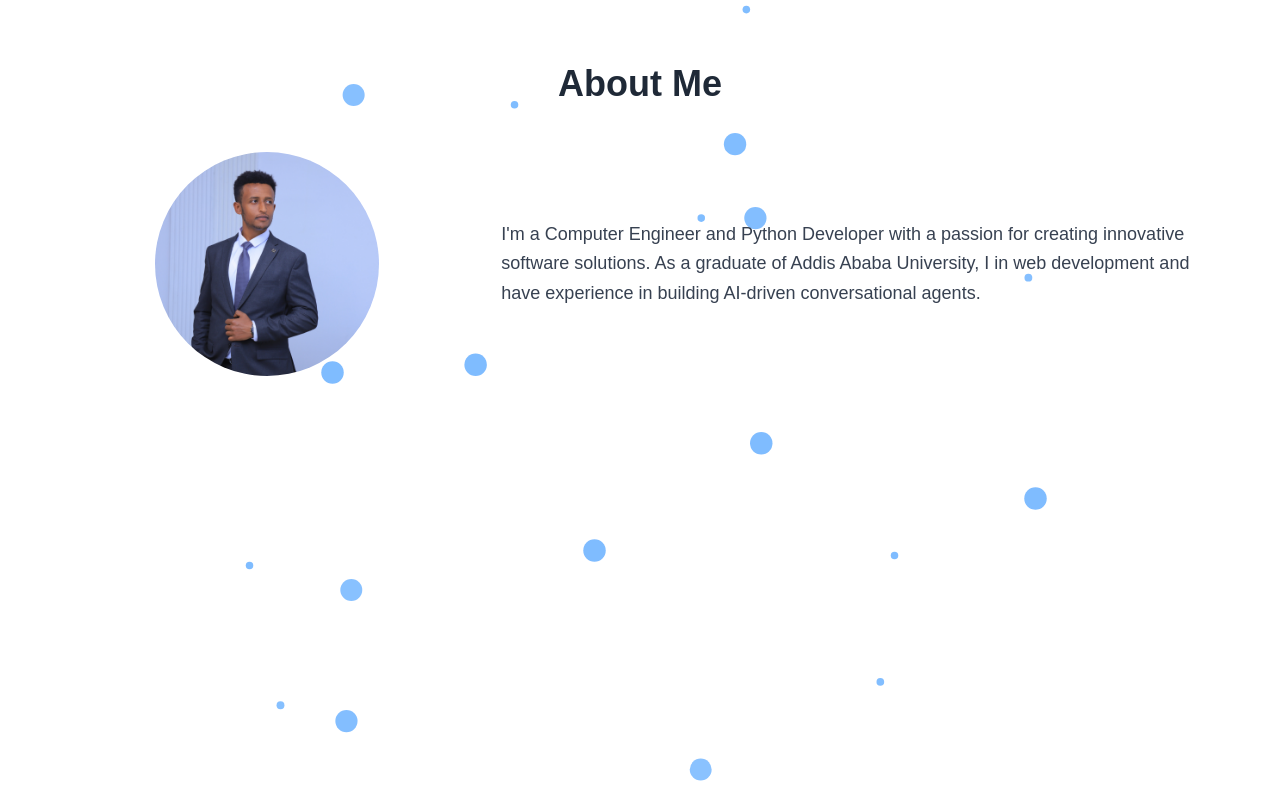
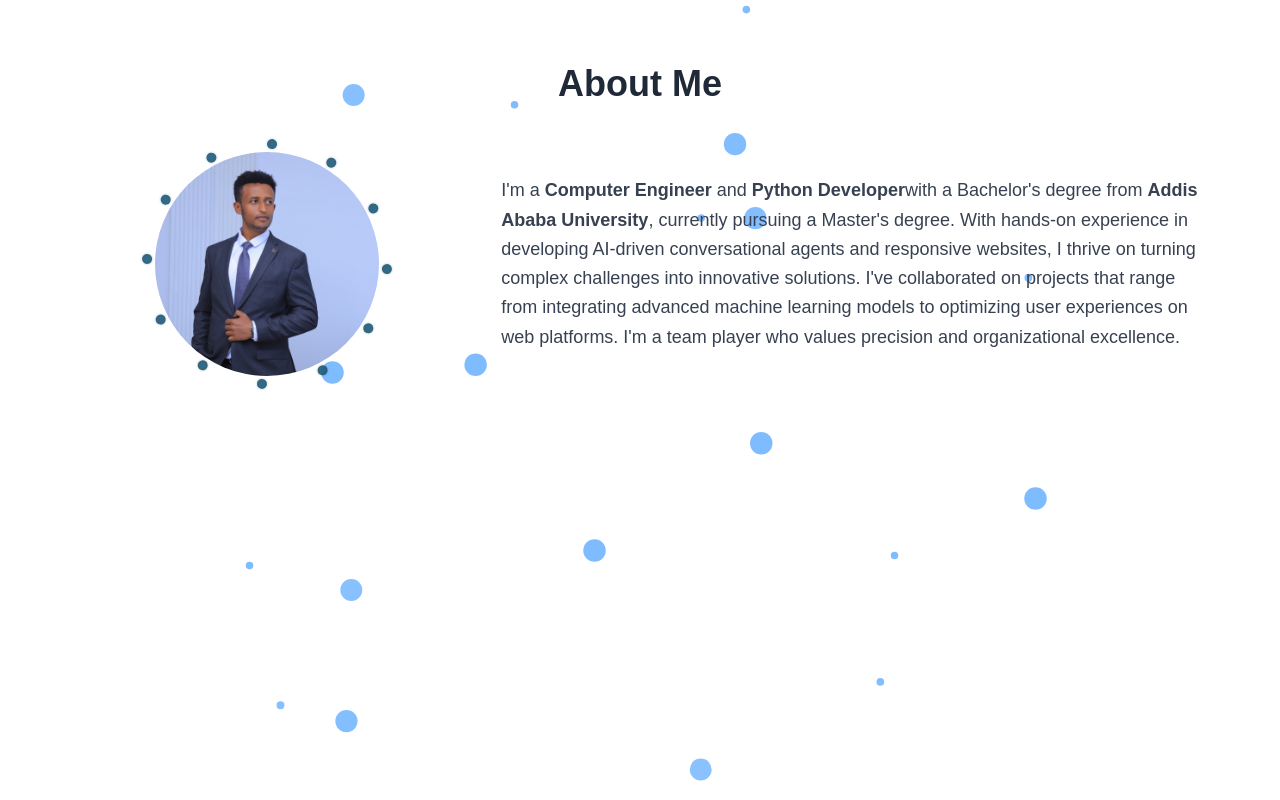
Before and after one commit to Euaell/euaell.github.io, a Next.js app: page / in a window 1280 px wide. Built offline with nearby package versions, Linux system fonts and the light colour scheme; a web font is replaced by a local one.

Commit message:
feat: profile pic animation

```diff
--- a/app/components/About.tsx
+++ b/app/components/About.tsx
@@ -1,20 +1,24 @@
 import Image from 'next/image';
 import BackgroundParticles from './BackgroundParticles';
-
+import ProfilePictureAnimation from './ProfileImageAnimation';
+import React from 'react';
 
 
 function About(): React.ReactElement {
   return (
     <section
       id="about"
-      className="py-16 bg-transparent"
+      className="py-16 bg-transparent relative overflow-hidden"
     >
       <BackgroundParticles type="about" />
-      <div className="container mx-auto px-6 lg:px-20">
-        <h2 className="text-4xl font-bold text-center mb-12 text-gray-800">About Me</h2>
+      <div className="container mx-auto px-6 lg:px-20 relative z-10">
+        <h1 className="text-4xl font-bold text-center mb-12 text-gray-800">
+          About Me
+        </h1>
         <div className="flex flex-col md:flex-row items-center">
-          <div className="md:w-1/3 mb-8 md:mb-0">
+          <div className="md:w-1/3 mb-8 md:mb-0 relative">
             <div className="relative w-56 h-56 mx-auto">
+              {/* Profile Picture */}
               <Image
                 src="/images/profile.jpg"
                 alt="Euael M. Eshete"
@@ -22,13 +26,19 @@ function About(): React.ReactElement {
                 layout="fill"
                 priority
               />
+              {/* Animation Overlay */}
+              <ProfilePictureAnimation />
             </div>
           </div>
           <div className="md:w-2/3 md:pl-12">
             <p className="text-lg text-gray-700 leading-relaxed">
-              I&apos;m a Computer Engineer and Python Developer with a passion for creating
-              innovative software solutions. As a graduate of Addis Ababa University, I
-               in web development and have experience in building AI-driven conversational agents.
+              I&apos;m a <strong>Computer Engineer</strong> and <strong>Python Developer</strong>
+              with a Bachelor's degree from <strong>Addis Ababa University</strong>, currently
+              pursuing a Master&apos;s degree. With hands-on experience in developing AI-driven
+              conversational agents and responsive websites, I thrive on turning complex challenges
+              into innovative solutions. I&apos;ve collaborated on projects that range from integrating
+              advanced machine learning models to optimizing user experiences on web platforms.
+              I&apos;m a team player who values precision and organizational excellence.
             </p>
           </div>
         </div>
--- /dev/null
+++ b/app/components/ProfileImageAnimation.tsx
@@ -0,0 +1,57 @@
+'use client';
+
+import React, { useEffect, useRef } from 'react';
+import anime from 'animejs';
+
+const ProfilePictureAnimation: React.FC = () => {
+  const animationRef = useRef<HTMLDivElement>(null);
+
+  useEffect(() => {
+    if (animationRef.current) {
+      // Clear any previous content
+      animationRef.current.innerHTML = '';
+
+      // Create particles
+      for (let i = 0; i < 12; i++) {
+        const particle = document.createElement('div');
+        particle.classList.add('orbiting-particle');
+        animationRef.current.appendChild(particle);
+      }
+
+      // Animate particles in a circular orbit
+      anime({
+        targets: '.orbiting-particle',
+        translateX: function (el: any, i: number) {
+          const angle = (i / 12) * 360;
+          return 120 * Math.cos((angle * Math.PI) / 180);
+        },
+        translateY: function (el: any, i: number) {
+          const angle = (i / 12) * 360;
+          return 120 * Math.sin((angle * Math.PI) / 180);
+        },
+        rotate: '1turn',
+        easing: 'linear',
+        duration: 2000,
+        delay: anime.stagger(100),
+        loop: false,
+      });
+
+      anime({
+        targets: ".profile-animation",
+        rotate: '1turn',
+        easing: 'linear',
+        duration: 5000,
+        loop: true,
+      })
+    }
+  }, []);
+
+  return (
+    <div
+      ref={animationRef}
+      className="profile-animation absolute inset-0 flex -z-10 justify-center items-center pointer-events-none"
+    ></div>
+  );
+};
+
+export default ProfilePictureAnimation;
--- a/app/globals.css
+++ b/app/globals.css
@@ -72,3 +72,37 @@ section {
     transform: rotate(45deg);
 }
 /* End: Particle styles */
+
+/* Start: Profile Animation */
+/* Container for the animation */
+.profile-animation {
+    position: absolute;
+    width: 100%;
+    height: 100%;
+}
+
+/* Particle styles */
+.orbiting-particle {
+    position: absolute;
+    width: 10px;
+    height: 10px;
+    background-color: rgba(51, 76, 54, 0.888);
+    border-radius: 50%;
+}
+
+/* Optional: Add glow effect to particles */
+.orbiting-particle::before {
+    content: '';
+    position: absolute;
+    top: -5px;
+    left: -5px;
+    width: 20px;
+    height: 20px;
+    background: radial-gradient(
+      rgba(0, 122, 255, 0.5),
+      rgba(0, 122, 255, 0),
+      rgba(0, 122, 255, 0)
+    );
+    border-radius: 50%;
+}
+/* End: Profile Animation */
```
